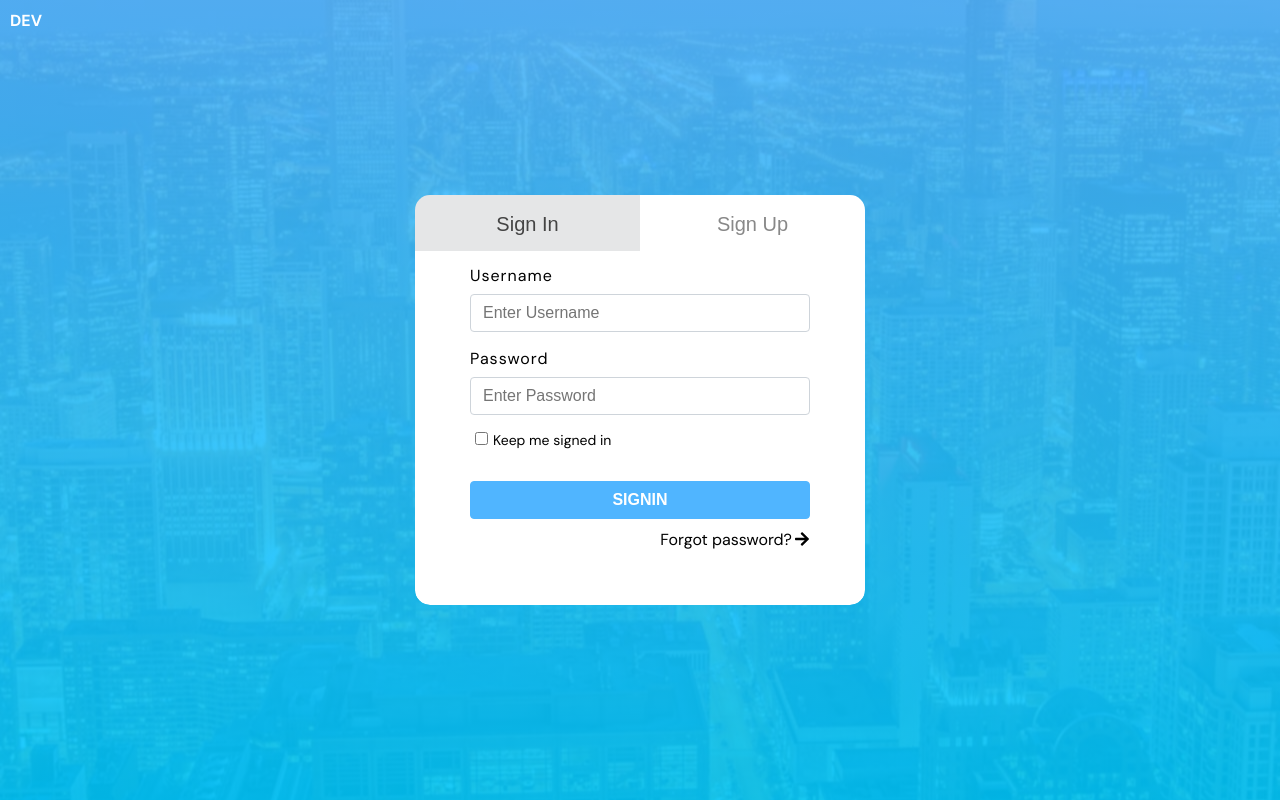
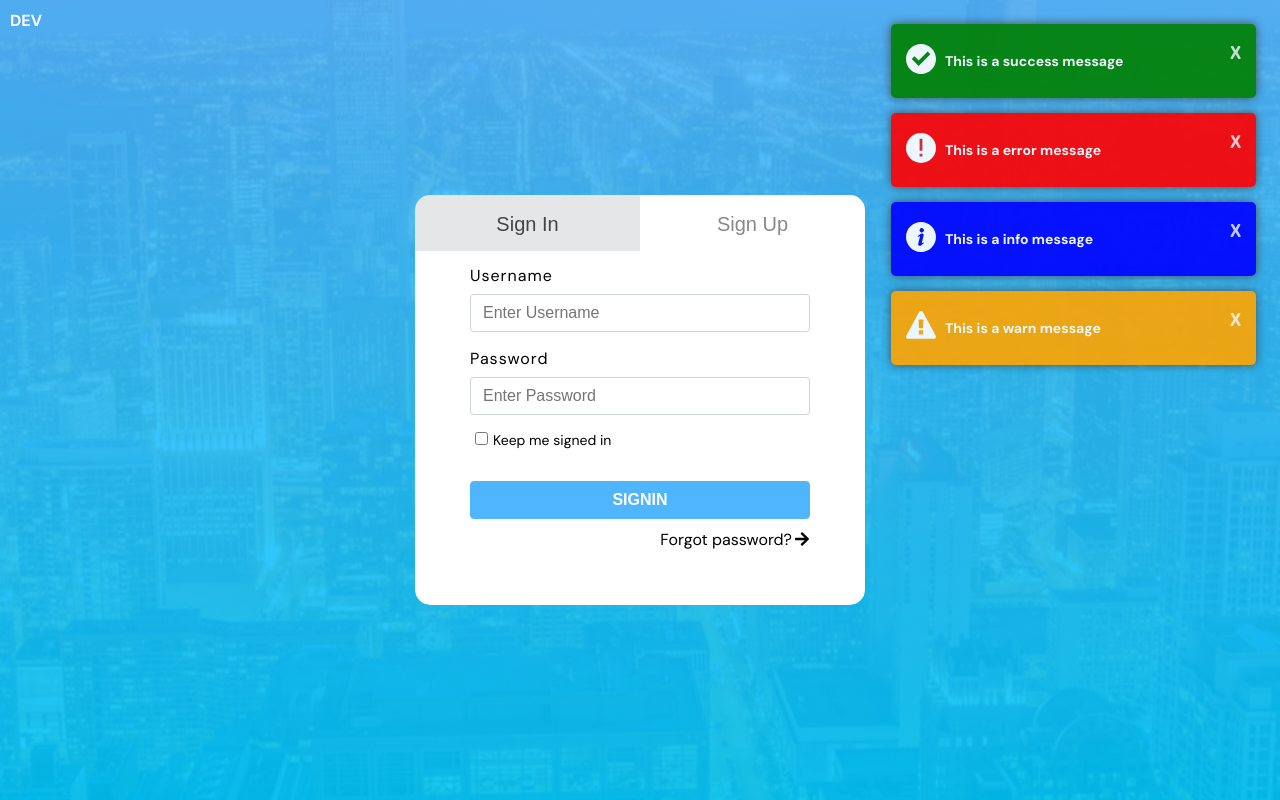
Before and after one commit to TuanMinh7979/mernappfe, a React (Create React App) app: page / in a window 1280 px wide. Built offline with nearby package versions, Linux system fonts and the light colour scheme; no server answers.

Commit message:
demo use Toast in app

```diff
--- a/src/App.js
+++ b/src/App.js
@@ -3,12 +3,63 @@ import AppRouter from './route';
 import { useEffect } from 'react';
 import './App.scss'
 import { socketService } from '@services/socket/socket.service';
+import Toast from '@components/toast/Toast';
+import checkIcon from '@assets/images/check.svg'
+import errorIcon from '@assets/images/error.svg'
+import infoIcon from '@assets/images/info.svg'
+import warningIcon from '@assets/images/warning.svg'
 const App = () => {
+  const notifications = [
+    {
+      id: 1,
+      description: "This is a success message",
+      type: 'success',
+      icon: checkIcon,
+      backgroundColor: "green"
+
+    },
+    {
+      id: 2,
+      description: "This is a error message",
+      type: 'error',
+      icon: errorIcon,
+      backgroundColor: "red"
+
+    },
+    {
+      id: 3,
+      description: "This is a info message",
+      type: 'info',
+      icon: infoIcon,
+      backgroundColor: "blue"
+
+    },
+    {
+      id: 4,
+      description: "This is a warn message",
+      type: 'warning',
+      icon: warningIcon,
+      backgroundColor: "orange"
+
+    },
+
+  ]
   useEffect(() => {
     socketService.setupSocketConnection()
   }, [])
-  return <BrowserRouter>
-    <AppRouter />
-  </BrowserRouter>
+  return <>
+    {notifications && notifications.length > 0 &&
+      <Toast
+        position="top-right"
+        toastList={notifications}
+        autoDelete={false}
+
+      />
+    }
+    <BrowserRouter>
+      <AppRouter />
+    </BrowserRouter>
+  </>
+
 }
 export default App
--- a/src/components/toast/Toast.scss
+++ b/src/components/toast/Toast.scss
@@ -59,7 +59,7 @@
 
       .toast-notification-message {
         grid-area: message;
-        overflow-y: scroll;
+        overflow-y: auto;
         max-height: 70px;
         margin: 0;
         text-align: left;
```
